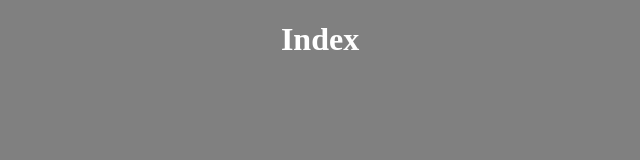
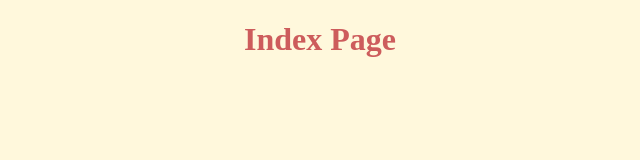
Before and after one commit to cartoonshow57/node-js, a website: page index.html in a window 1280 px wide. Shown: the whole page, without its empty margins (320-960 px from the left). Drawn offline with Linux system fonts and the light colour scheme.

Commit message:
Changed styles of html

```diff
--- a/index.html
+++ b/index.html
@@ -5,7 +5,7 @@
     <meta name="viewport" content="width=device-width, initial-scale=1.0">
     <title>Index</title>
 </head>
-<body style="background: gray; color: white; text-align: center;">
-    <h1>Index</h1>
+<body style="background-color: cornsilk; color: indianred; text-align: center;">
+    <h1>Index Page</h1>
 </body>
 </html>
--- a/index.js
+++ b/index.js
@@ -27,5 +27,5 @@ http.createServer(function(req, res) {
         }
     });
 }).listen(PORT, function() {
-    console.log(`Sever started on port: ${PORT}`)
+    console.log(`Sever started on port: ${PORT}`);
 });
```
Also changed, not shown: 404.html (+1 -1 lines), about.html (+1 -1 lines), contact-me.html (+1 -1 lines).
